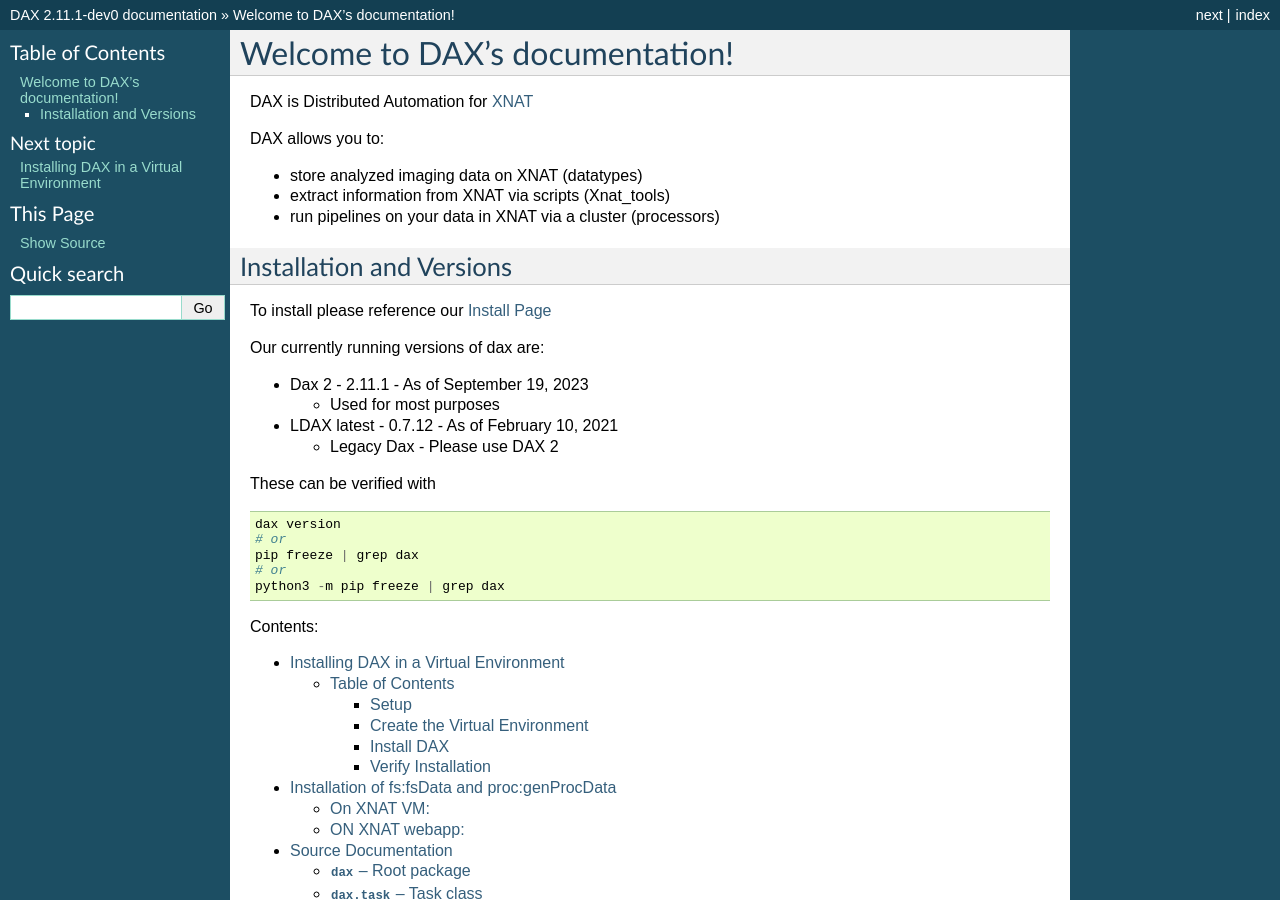
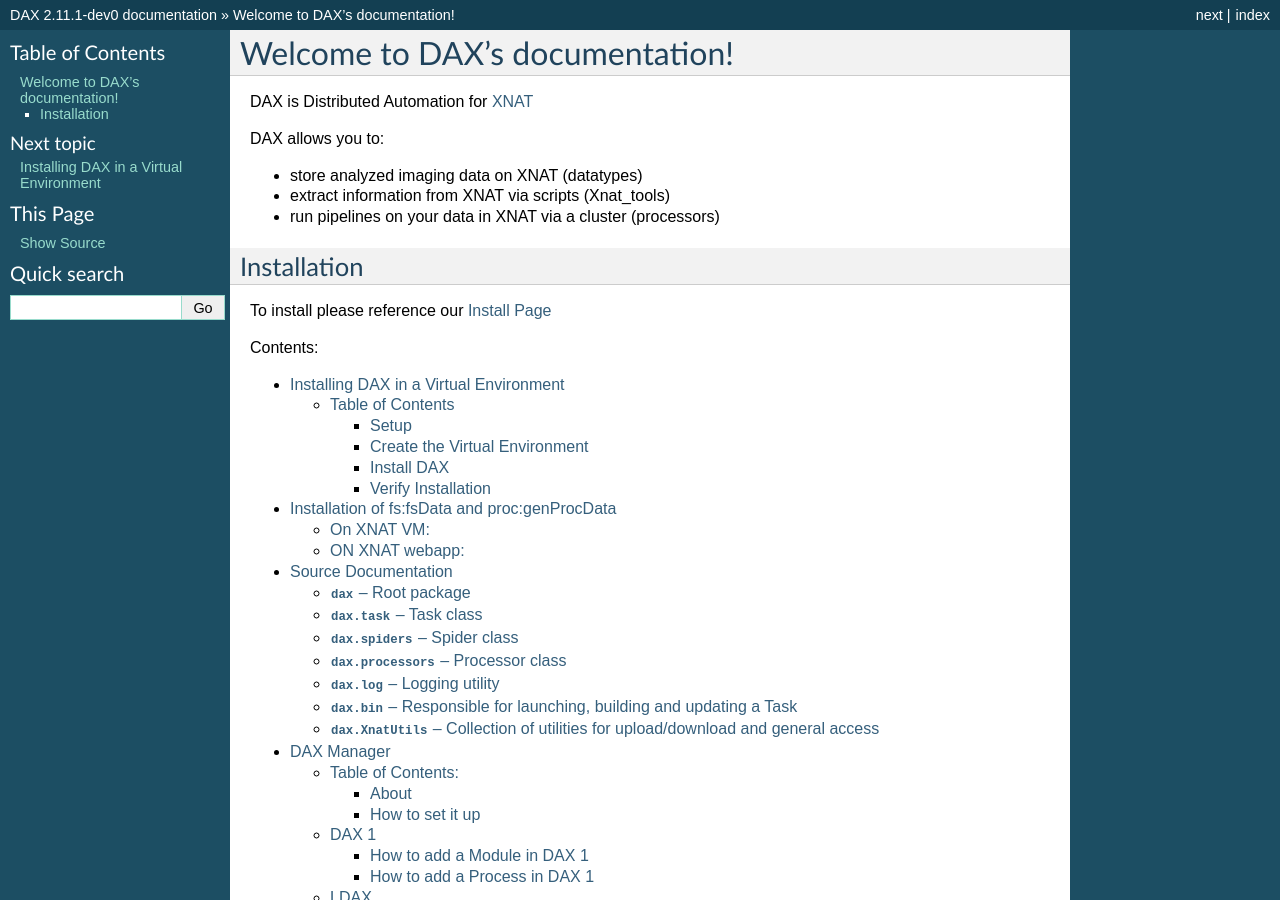
Before and after one commit to VUIIS/dax, a Sphinx documentation site: the page built from docs/index.rst, in a window 1280 px wide and 900 px high. Built offline with Sphinx 7.4.7, drawn with Linux system fonts in a browser that asks for light colours.

Commit message:
Update index.rst

```diff
--- a/docs/index.rst
+++ b/docs/index.rst
@@ -10,30 +10,10 @@
 - run pipelines on your data in XNAT via a cluster (processors)
 
 
-Installation and Versions
--------------------------
+Installation
+------------
 
 To install please reference our `Install Page <https://dax.readthedocs.io/en/latest/installing_dax_in_a_virtual_environment.html>`_
-
-Our currently running versions of dax are:
-
-- Dax 2 - 2.11.1 - As of September 19, 2023
-
-  - Used for most purposes
-
-- LDAX latest - 0.7.12 - As of February 10, 2021
-
-  - Legacy Dax - Please use DAX 2
-
-These can be verified with
-
-::
-
-  dax version
-  # or
-  pip freeze | grep dax
-  # or
-  python3 -m pip freeze | grep dax
 
 Contents:
 
```
